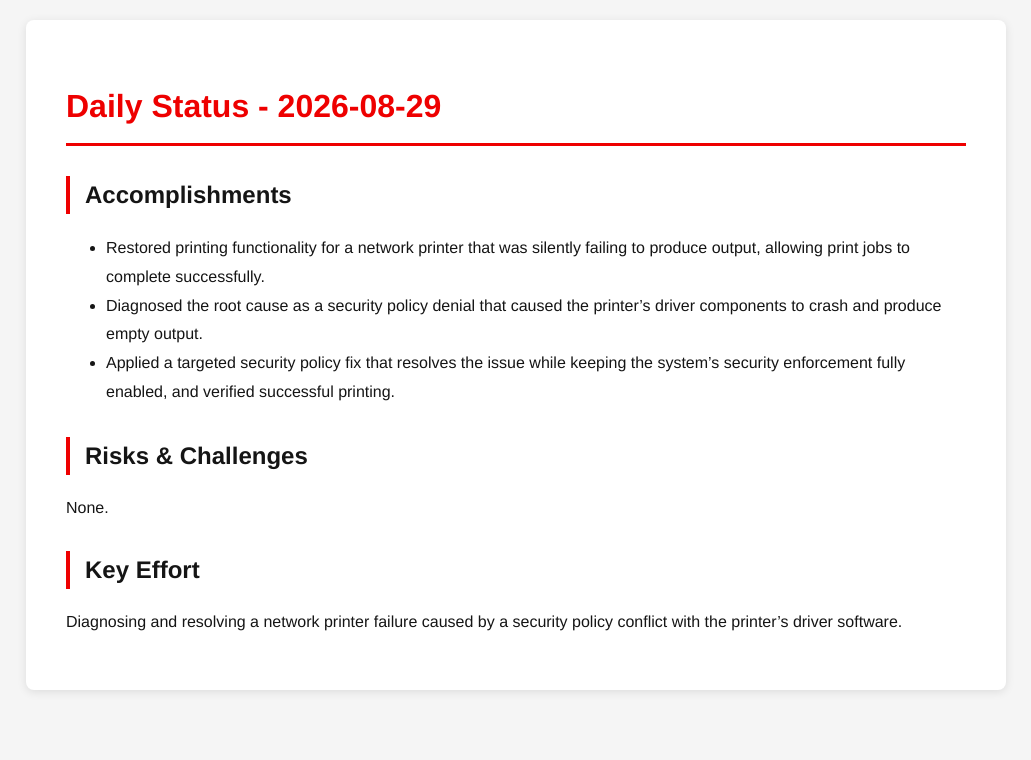
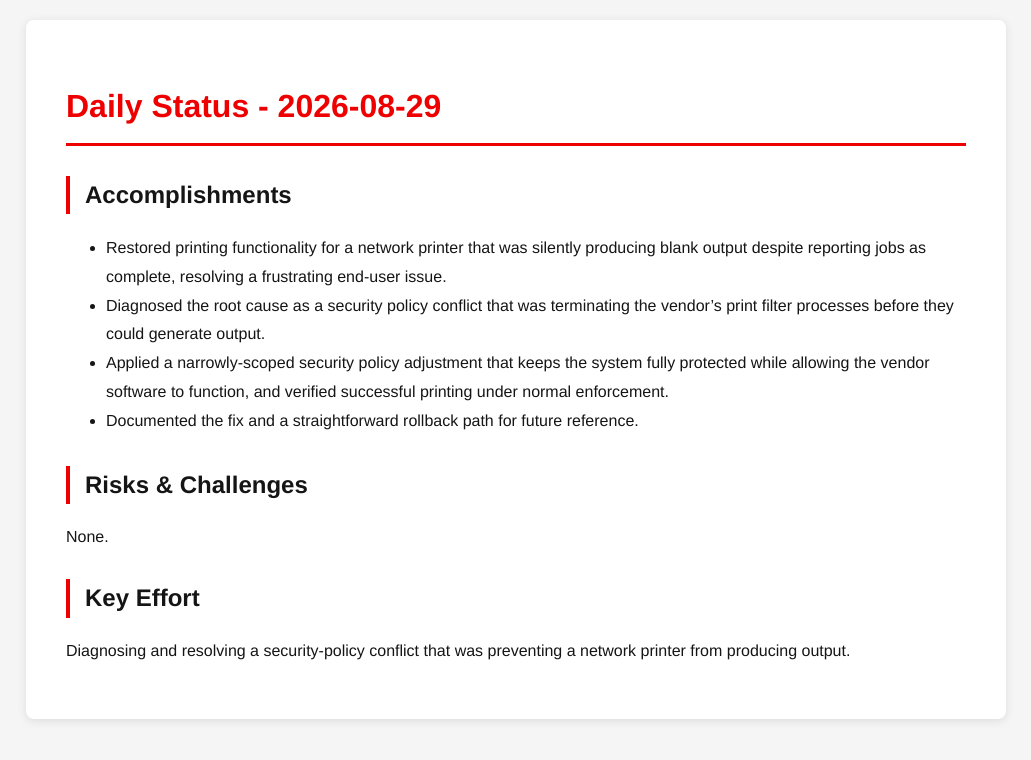
Before and after one commit to tzvatot/daily-status, a Jekyll site: the page built from 2026-08-29.md, in a window 1280 px wide. Shown: the top 760 px of the page, without its empty margins (124-1155 px from the left). Built offline with Jekyll 4.4.1, drawn with Linux system fonts in a browser that asks for light colours.

Commit message:
Daily status update - 2026-08-29

```diff
--- a/2026-08-29.md
+++ b/2026-08-29.md
@@ -7,12 +7,13 @@ date: 2026-08-29
 # Daily Status - 2026-08-29
 
 ## Accomplishments
-- Restored printing functionality for a network printer that was silently failing to produce output, allowing print jobs to complete successfully.
-- Diagnosed the root cause as a security policy denial that caused the printer's driver components to crash and produce empty output.
-- Applied a targeted security policy fix that resolves the issue while keeping the system's security enforcement fully enabled, and verified successful printing.
+- Restored printing functionality for a network printer that was silently producing blank output despite reporting jobs as complete, resolving a frustrating end-user issue.
+- Diagnosed the root cause as a security policy conflict that was terminating the vendor's print filter processes before they could generate output.
+- Applied a narrowly-scoped security policy adjustment that keeps the system fully protected while allowing the vendor software to function, and verified successful printing under normal enforcement.
+- Documented the fix and a straightforward rollback path for future reference.
 
 ## Risks & Challenges
 None.
 
 ## Key Effort
-Diagnosing and resolving a network printer failure caused by a security policy conflict with the printer's driver software.
+Diagnosing and resolving a security-policy conflict that was preventing a network printer from producing output.
```
